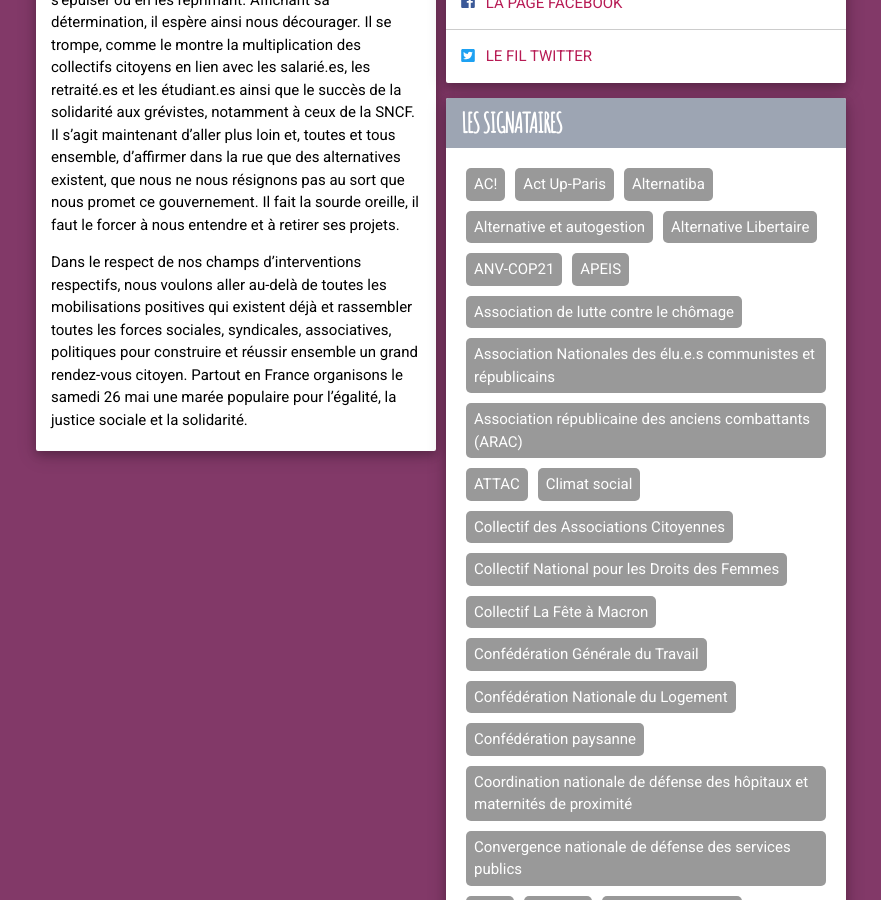
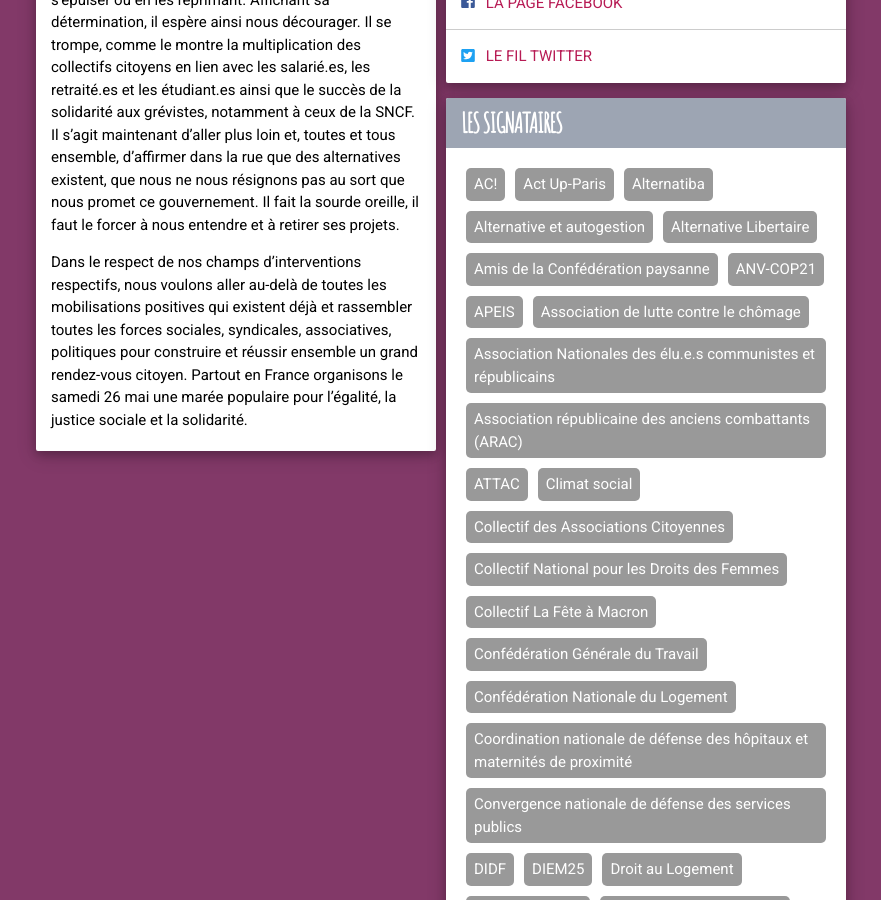
Before and after one commit to tonygoussot/mareepopulaire, a Jekyll site: the page built from index.html, in a window 1280 px wide and 900 px high, scrolled down 1546 px. Shown: the whole window, without its empty margins (199-1080 px from the left). Built offline with Jekyll 4.4.1, drawn with Linux system fonts in a browser that asks for light colours.

Commit message:
ajout amis de la conf paysanne

```diff
--- a/_data/signataires.yml
+++ b/_data/signataires.yml
@@ -3,6 +3,7 @@
 - nom: Alternatiba
 - nom: Alternative et autogestion
 - nom: Alternative Libertaire
+- nom: Amis de la Confédération paysanne
 - nom: ANV-COP21
 - nom: APEIS
 - nom: Association de lutte contre le chômage
@@ -15,7 +16,6 @@
 - nom: Collectif La Fête à Macron
 - nom: Confédération Générale du Travail
 - nom: Confédération Nationale du Logement
-- nom: Confédération paysanne
 - nom: Coordination nationale de défense des hôpitaux et maternités de proximité
 - nom: Convergence nationale de défense des services publics
 - nom: DIDF
```
